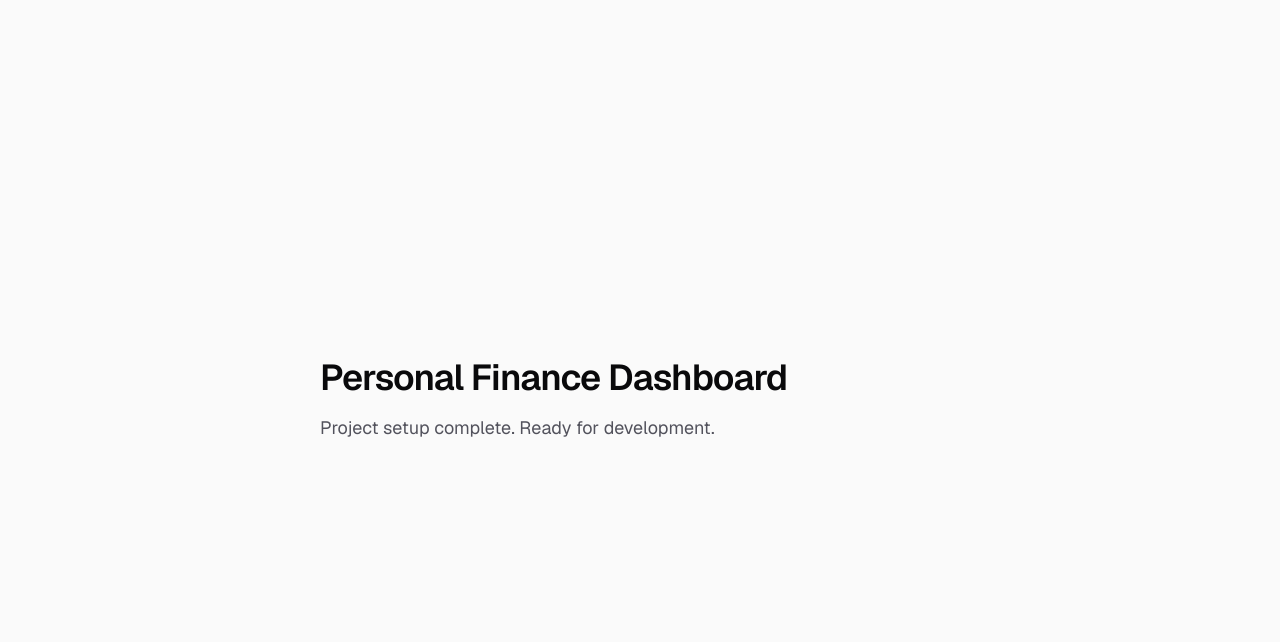
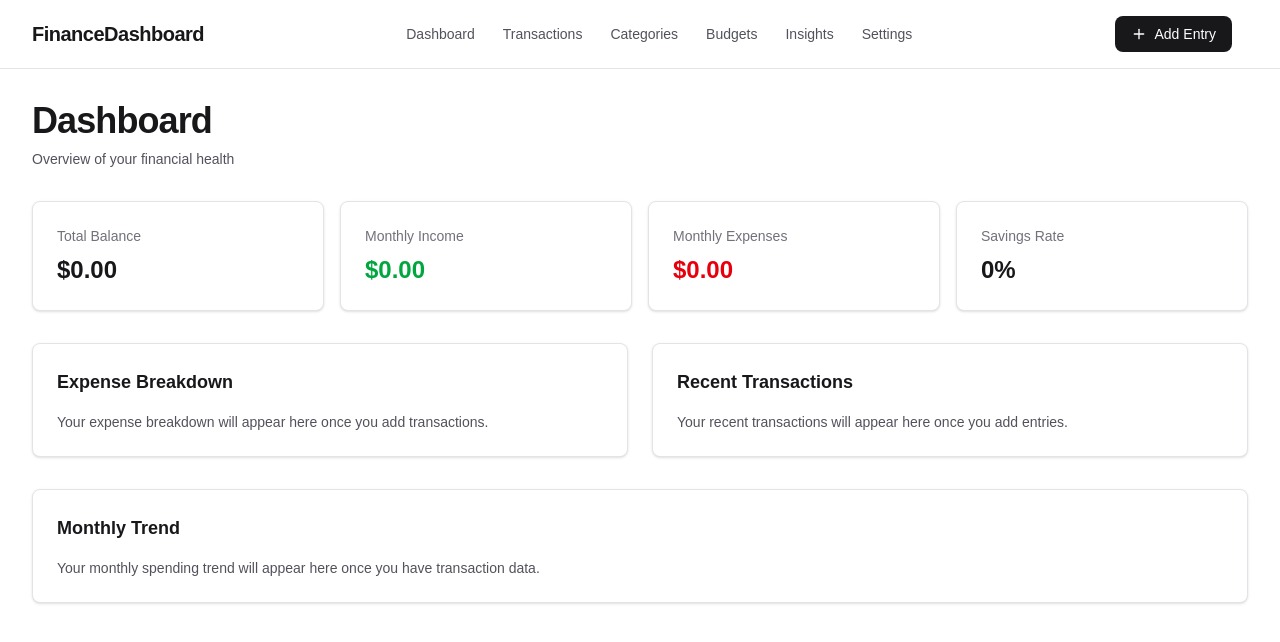
Before and after one commit to shizokura/personal-finance-dashboard, a Next.js app: page / in a window 1280 px wide. Shown: the top 642 px of the page. Built offline with nearby package versions, Linux system fonts and the light colour scheme.

Commit message:
Add lucide-react dependency and update layout and homepage structure

```diff
--- a/app/layout.tsx
+++ b/app/layout.tsx
@@ -1,6 +1,7 @@
 import type { Metadata } from 'next'
 import { Geist, Geist_Mono } from 'next/font/google'
 import './globals.css'
+import Header from '@/components/Header'
 
 const geistSans = Geist({
   variable: '--font-geist-sans',
@@ -27,7 +28,10 @@ export default function RootLayout({
       <body
         className={`${geistSans.variable} ${geistMono.variable} antialiased`}
       >
-        {children}
+        <Header />
+        <div className="mx-auto min-h-screen max-w-7xl px-4 py-8 sm:px-6 lg:px-8">
+          {children}
+        </div>
       </body>
     </html>
   )
--- a/app/page.tsx
+++ b/app/page.tsx
@@ -1,14 +1,78 @@
 export default function Home() {
   return (
-    <div className="flex min-h-screen items-center justify-center bg-zinc-50 font-sans dark:bg-black">
-      <main className="w-full max-w-3xl p-16">
-        <h1 className="text-4xl font-semibold tracking-tight text-zinc-950 dark:text-zinc-50">
-          Personal Finance Dashboard
+    <div className="space-y-8">
+      <div>
+        <h1 className="text-3xl font-semibold tracking-tight text-zinc-900 dark:text-zinc-50 sm:text-4xl">
+          Dashboard
         </h1>
-        <p className="mt-4 text-lg text-zinc-600 dark:text-zinc-400">
-          Project setup complete. Ready for development.
+        <p className="mt-2 text-sm text-zinc-600 dark:text-zinc-400">
+          Overview of your financial health
         </p>
-      </main>
+      </div>
+
+      <div className="grid grid-cols-1 gap-4 sm:grid-cols-2 lg:grid-cols-4">
+        <div className="rounded-lg border border-zinc-200 bg-white p-6 shadow-sm dark:border-zinc-800 dark:bg-zinc-900">
+          <h3 className="text-sm font-medium text-zinc-500 dark:text-zinc-400">
+            Total Balance
+          </h3>
+          <p className="mt-2 text-2xl font-semibold text-zinc-900 dark:text-zinc-50">
+            $0.00
+          </p>
+        </div>
+        <div className="rounded-lg border border-zinc-200 bg-white p-6 shadow-sm dark:border-zinc-800 dark:bg-zinc-900">
+          <h3 className="text-sm font-medium text-zinc-500 dark:text-zinc-400">
+            Monthly Income
+          </h3>
+          <p className="mt-2 text-2xl font-semibold text-green-600 dark:text-green-400">
+            $0.00
+          </p>
+        </div>
+        <div className="rounded-lg border border-zinc-200 bg-white p-6 shadow-sm dark:border-zinc-800 dark:bg-zinc-900">
+          <h3 className="text-sm font-medium text-zinc-500 dark:text-zinc-400">
+            Monthly Expenses
+          </h3>
+          <p className="mt-2 text-2xl font-semibold text-red-600 dark:text-red-400">
+            $0.00
+          </p>
+        </div>
+        <div className="rounded-lg border border-zinc-200 bg-white p-6 shadow-sm dark:border-zinc-800 dark:bg-zinc-900">
+          <h3 className="text-sm font-medium text-zinc-500 dark:text-zinc-400">
+            Savings Rate
+          </h3>
+          <p className="mt-2 text-2xl font-semibold text-zinc-900 dark:text-zinc-50">
+            0%
+          </p>
+        </div>
+      </div>
+
+      <div className="grid grid-cols-1 gap-6 lg:grid-cols-2">
+        <div className="rounded-lg border border-zinc-200 bg-white p-6 shadow-sm dark:border-zinc-800 dark:bg-zinc-900">
+          <h2 className="text-lg font-semibold text-zinc-900 dark:text-zinc-50">
+            Expense Breakdown
+          </h2>
+          <p className="mt-4 text-sm text-zinc-600 dark:text-zinc-400">
+            Your expense breakdown will appear here once you add transactions.
+          </p>
+        </div>
+        <div className="rounded-lg border border-zinc-200 bg-white p-6 shadow-sm dark:border-zinc-800 dark:bg-zinc-900">
+          <h2 className="text-lg font-semibold text-zinc-900 dark:text-zinc-50">
+            Recent Transactions
+          </h2>
+          <p className="mt-4 text-sm text-zinc-600 dark:text-zinc-400">
+            Your recent transactions will appear here once you add entries.
+          </p>
+        </div>
+      </div>
+
+      <div className="rounded-lg border border-zinc-200 bg-white p-6 shadow-sm dark:border-zinc-800 dark:bg-zinc-900">
+        <h2 className="text-lg font-semibold text-zinc-900 dark:text-zinc-50">
+          Monthly Trend
+        </h2>
+        <p className="mt-4 text-sm text-zinc-600 dark:text-zinc-400">
+          Your monthly spending trend will appear here once you have transaction
+          data.
+        </p>
+      </div>
     </div>
   )
 }
--- /dev/null
+++ b/components/Header.tsx
@@ -0,0 +1,144 @@
+'use client'
+
+import { useState } from 'react'
+import Link from 'next/link'
+import { Menu, X, Plus } from 'lucide-react'
+
+export default function Header() {
+  const [isMobileMenuOpen, setIsMobileMenuOpen] = useState(false)
+
+  return (
+    <header className="sticky top-0 z-50 w-full border-b border-zinc-200 bg-white/80 backdrop-blur-sm dark:border-zinc-800 dark:bg-black/80">
+      <div className="mx-auto flex max-w-7xl items-center justify-between px-4 py-4 sm:px-6 lg:px-8">
+        <div className="flex items-center">
+          <Link href="/" className="flex items-center space-x-2">
+            <span className="text-xl font-semibold tracking-tight text-zinc-900 dark:text-zinc-50">
+              FinanceDashboard
+            </span>
+          </Link>
+        </div>
+
+        <nav className="hidden md:flex md:items-center md:space-x-1">
+          <Link
+            href="/"
+            className="rounded-md px-3 py-2 text-sm font-medium text-zinc-600 transition-colors hover:bg-zinc-100 hover:text-zinc-900 dark:text-zinc-400 dark:hover:bg-zinc-800 dark:hover:text-zinc-50"
+          >
+            Dashboard
+          </Link>
+          <Link
+            href="/transactions"
+            className="rounded-md px-3 py-2 text-sm font-medium text-zinc-600 transition-colors hover:bg-zinc-100 hover:text-zinc-900 dark:text-zinc-400 dark:hover:bg-zinc-800 dark:hover:text-zinc-50"
+          >
+            Transactions
+          </Link>
+          <Link
+            href="/categories"
+            className="rounded-md px-3 py-2 text-sm font-medium text-zinc-600 transition-colors hover:bg-zinc-100 hover:text-zinc-900 dark:text-zinc-400 dark:hover:bg-zinc-800 dark:hover:text-zinc-50"
+          >
+            Categories
+          </Link>
+          <Link
+            href="/budgets"
+            className="rounded-md px-3 py-2 text-sm font-medium text-zinc-600 transition-colors hover:bg-zinc-100 hover:text-zinc-900 dark:text-zinc-400 dark:hover:bg-zinc-800 dark:hover:text-zinc-50"
+          >
+            Budgets
+          </Link>
+          <Link
+            href="/insights"
+            className="rounded-md px-3 py-2 text-sm font-medium text-zinc-600 transition-colors hover:bg-zinc-100 hover:text-zinc-900 dark:text-zinc-400 dark:hover:bg-zinc-800 dark:hover:text-zinc-50"
+          >
+            Insights
+          </Link>
+          <Link
+            href="/settings"
+            className="rounded-md px-3 py-2 text-sm font-medium text-zinc-600 transition-colors hover:bg-zinc-100 hover:text-zinc-900 dark:text-zinc-400 dark:hover:bg-zinc-800 dark:hover:text-zinc-50"
+          >
+            Settings
+          </Link>
+        </nav>
+
+        <div className="flex items-center space-x-4">
+          <Link
+            href="/add-entry"
+            className="hidden md:flex items-center space-x-2 rounded-lg bg-zinc-900 px-4 py-2 text-sm font-medium text-white transition-colors hover:bg-zinc-700 dark:bg-zinc-50 dark:text-zinc-900 dark:hover:bg-zinc-200"
+          >
+            <Plus className="h-4 w-4" />
+            <span>Add Entry</span>
+          </Link>
+
+          <button
+            type="button"
+            onClick={() => setIsMobileMenuOpen(!isMobileMenuOpen)}
+            className="md:hidden inline-flex items-center justify-center rounded-md p-2 text-zinc-600 transition-colors hover:bg-zinc-100 hover:text-zinc-900 focus:outline-none focus:ring-2 focus:ring-zinc-500 dark:text-zinc-400 dark:hover:bg-zinc-800 dark:hover:text-zinc-50"
+          >
+            <span className="sr-only">Open main menu</span>
+            {isMobileMenuOpen ? (
+              <X className="h-6 w-6" />
+            ) : (
+              <Menu className="h-6 w-6" />
+            )}
+          </button>
+        </div>
+      </div>
+
+      {isMobileMenuOpen && (
+        <div className="border-t border-zinc-200 bg-white md:hidden dark:border-zinc-800 dark:bg-black">
+          <div className="space-y-1 px-4 pb-3 pt-2">
+            <Link
+              href="/"
+              className="block rounded-md px-3 py-2 text-base font-medium text-zinc-900 dark:text-zinc-50"
+              onClick={() => setIsMobileMenuOpen(false)}
+            >
+              Dashboard
+            </Link>
+            <Link
+              href="/transactions"
+              className="block rounded-md px-3 py-2 text-base font-medium text-zinc-600 transition-colors hover:bg-zinc-100 dark:text-zinc-400 dark:hover:bg-zinc-800"
+              onClick={() => setIsMobileMenuOpen(false)}
+            >
+              Transactions
+            </Link>
+            <Link
+              href="/categories"
+              className="block rounded-md px-3 py-2 text-base font-medium text-zinc-600 transition-colors hover:bg-zinc-100 dark:text-zinc-400 dark:hover:bg-zinc-800"
+              onClick={() => setIsMobileMenuOpen(false)}
+            >
+              Categories
+            </Link>
+            <Link
+              href="/budgets"
+              className="block rounded-md px-3 py-2 text-base font-medium text-zinc-600 transition-colors hover:bg-zinc-100 dark:text-zinc-400 dark:hover:bg-zinc-800"
+              onClick={() => setIsMobileMenuOpen(false)}
+            >
+              Budgets
+            </Link>
+            <Link
+              href="/insights"
+              className="block rounded-md px-3 py-2 text-base font-medium text-zinc-600 transition-colors hover:bg-zinc-100 dark:text-zinc-400 dark:hover:bg-zinc-800"
+              onClick={() => setIsMobileMenuOpen(false)}
+            >
+              Insights
+            </Link>
+            <Link
+              href="/settings"
+              className="block rounded-md px-3 py-2 text-base font-medium text-zinc-600 transition-colors hover:bg-zinc-100 dark:text-zinc-400 dark:hover:bg-zinc-800"
+              onClick={() => setIsMobileMenuOpen(false)}
+            >
+              Settings
+            </Link>
+            <div className="mt-4 pt-4">
+              <Link
+                href="/add-entry"
+                className="flex w-full items-center justify-center space-x-2 rounded-lg bg-zinc-900 px-4 py-3 text-base font-medium text-white transition-colors hover:bg-zinc-700 dark:bg-zinc-50 dark:text-zinc-900 dark:hover:bg-zinc-200"
+                onClick={() => setIsMobileMenuOpen(false)}
+              >
+                <Plus className="h-5 w-5" />
+                <span>Add Entry</span>
+              </Link>
+            </div>
+          </div>
+        </div>
+      )}
+    </header>
+  )
+}
--- a/package.json
+++ b/package.json
@@ -11,6 +11,7 @@
     "format:check": "prettier --check \"**/*.{ts,tsx,js,jsx,json,css,md}\""
   },
   "dependencies": {
+    "lucide-react": "^0.563.0",
     "next": "16.1.6",
     "react": "19.2.3",
     "react-dom": "19.2.3"
```
Also changed, not shown: 1 other file (tests, documents, lock files or other folders).
